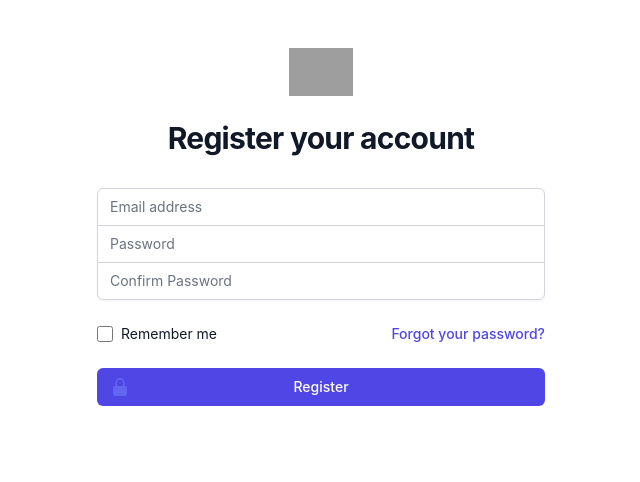
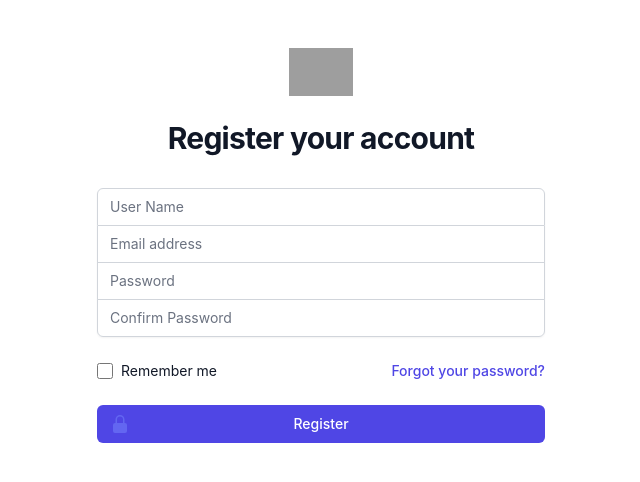
Before and after one commit to YevBor/Major, a React (Create React App) app: page /register in a window 1280 px wide. Shown: the top 482 px of the page, without its empty margins (319-959 px from the left). Built offline with nearby package versions, Linux system fonts and the light colour scheme; grey boxes are pictures that could not be loaded.

Commit message:
added typescript

```diff
--- a/src/components/RegisterForm.tsx
+++ b/src/components/RegisterForm.tsx
@@ -2,15 +2,31 @@ import React from 'react';
 import { useState } from 'react';
 import { LockClosedIcon } from '@heroicons/react/20/solid';
 
+interface FormValue {
+  username: string;
+  email: string;
+  password: string;
+  confirmPassword: string;
+}
+
+
 export default function RegisterForm() {
-  const [formValue, setFormValue] = useState({
+  const [formValue, setFormValue] = useState<FormValue>({
     username: '',
     email: '',
     password: '',
     confirmPassword: '',
   });
+
   function handleSubmit(e:React.FormEvent) {
     e.preventDefault();
+  }
+
+  const handleChange = (e:React.FormEvent<HTMLInputElement>) =>{
+    const value = e.currentTarget.value;
+    const name = e.currentTarget.name;
+    setFormValue({...formValue, [name]: value })
+    console.log(formValue)
   }
 
   return (
@@ -32,17 +48,31 @@ export default function RegisterForm() {
             <div className="-space-y-px rounded-md shadow-sm">
               <div>
                 <label htmlFor="email-address" className="sr-only">
+                  User Name
+                </label>
+                <input
+                  value={formValue.username}
+                  onChange={handleChange}
+                  id="username"
+                  name="username"
+                  type="username"
+                  autoComplete="username"
+                  required
+                  className="relative block w-full appearance-none rounded-none rounded-t-md border border-gray-300 px-3 py-2 text-gray-900 placeholder-gray-500 focus:z-10 focus:border-indigo-500 focus:outline-none focus:ring-indigo-500 sm:text-sm"
+                  placeholder="User Name"
+                />
+                <label htmlFor="email-address" className="sr-only">
                   Email address
                 </label>
                 <input
                   value={formValue.email}
-
+                  onChange={handleChange}
                   id="email-address"
                   name="email"
                   type="email"
                   autoComplete="email"
                   required
-                  className="relative block w-full appearance-none rounded-none rounded-t-md border border-gray-300 px-3 py-2 text-gray-900 placeholder-gray-500 focus:z-10 focus:border-indigo-500 focus:outline-none focus:ring-indigo-500 sm:text-sm"
+                  className="relative block w-full appearance-none  border border-t-0 border-gray-300 px-3 py-2 text-gray-900 placeholder-gray-500 focus:z-10 focus:border-indigo-500 focus:outline-none focus:ring-indigo-500 sm:text-sm"
                   placeholder="Email address"
                 />
               </div>
@@ -51,6 +81,8 @@ export default function RegisterForm() {
                   Password
                 </label>
                 <input
+                  value={formValue.password}
+                  onChange={handleChange}
                   id="password"
                   name="password"
                   type="password"
@@ -61,14 +93,16 @@ export default function RegisterForm() {
                 />
               </div>
               <div>
-                <label htmlFor="password" className="sr-only">
+                <label htmlFor="confirmPassword" className="sr-only">
                   Confirm Password
                 </label>
                 <input
-                  id="confirm-password"
-                  name="confirm-password"
+                  value={formValue.confirmPassword}
+                  onChange={handleChange}
+                  id="confirmPassword"
+                  name="confirmPassword"
                   type="password"
-                  autoComplete="current-password"
+                  autoComplete="confirmPassword"
                   required
                   className="relative block w-full appearance-none rounded-none rounded-b-md border border-gray-300 px-3 py-2 text-gray-900 placeholder-gray-500 focus:z-10 focus:border-indigo-500 focus:outline-none focus:ring-indigo-500 sm:text-sm"
                   placeholder="Confirm Password"
```
Also changed, not shown: src/components/majorAuth.tsx (added, +15 -0 lines).
